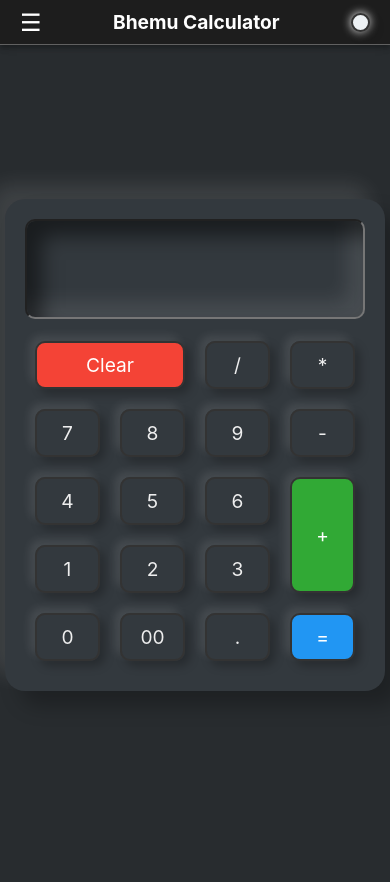
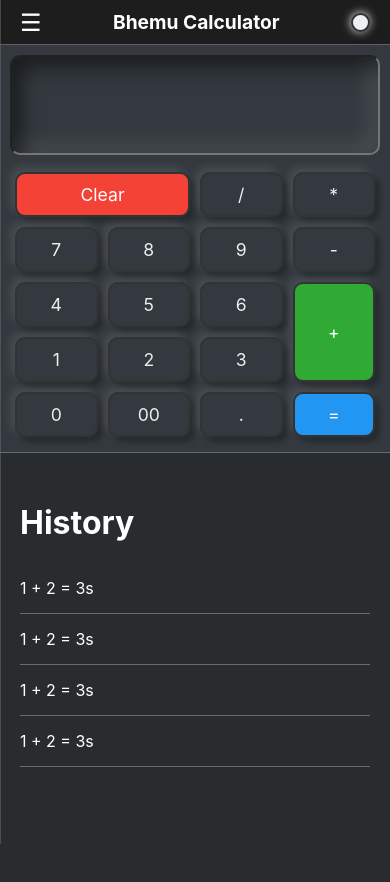
Before and after one commit to adarsh3699/Bhemu-Calculator, a React (Create React App) app: page / in a window 390 px wide. Shown: the top 882 px of the page. Before the commit the page ends 844 px from the top, so only its background shows below. Built offline with nearby package versions, Linux system fonts and the light colour scheme.

Commit message:
update url by pathname, add history section and fix   bugs and  improvement

```diff
--- a/src/App.js
+++ b/src/App.js
@@ -1,5 +1,5 @@
 import React, { useState } from 'react';
-import { useSearchParams } from 'react-router-dom';
+import { useNavigate, useLocation } from 'react-router-dom';
 
 import NavBar from './components/navBar/NavBar';
 import MenuBar from './components/menuBar/MenuBar';
@@ -45,9 +45,10 @@ const menuItems = [
 function App() {
 	const [isDarkMode, setDarkMode] = useState(true);
 	const [isMenuOpen, setIsMenuOpen] = useState(false);
-	const [searchParams, setSearchParams] = useSearchParams();
+	const navigate = useNavigate();
+	const location = useLocation();
 
-	const menuName = searchParams.get('menu') || 'calculator';
+	const menuName = location.pathname.split('/')[1] || 'calculator';
 
 	return (
 		<div className={'background ' + (isDarkMode ? 'dark' : 'light')}>
@@ -55,7 +56,7 @@ function App() {
 			<div className="pageContains">
 				<MenuBar
 					menuItems={menuItems}
-					setSearchParams={setSearchParams}
+					navigate={navigate}
 					menuName={menuName}
 					isMenuOpen={isMenuOpen}
 					setIsMenuOpen={setIsMenuOpen}
--- a/src/components/menuBar/MenuBar.js
+++ b/src/components/menuBar/MenuBar.js
@@ -2,14 +2,14 @@ import React, { useCallback, useEffect } from 'react';
 import PropTypes from 'prop-types';
 import './menuBar.css';
 
-function MenuBar({ menuItems, setSearchParams, menuName, isMenuOpen, setIsMenuOpen }) {
+function MenuBar({ menuItems, navigate, menuName, isMenuOpen, setIsMenuOpen }) {
 	const handleMenuChange = useCallback(
 		(item) => {
 			setIsMenuOpen(false); // Close menu on item click
 
-			if (menuName !== item?.menuName) setSearchParams({ menu: item?.menuName });
+			if (menuName !== item?.menuName) navigate(item?.menuName);
 		},
-		[menuName, setIsMenuOpen, setSearchParams]
+		[menuName, setIsMenuOpen, navigate]
 	);
 
 	const handleCloseMenu = (e) => {
@@ -30,11 +30,10 @@ function MenuBar({ menuItems, setSearchParams, menuName, isMenuOpen, setIsMenuOp
 		<>
 			<div className={`backdrop ${isMenuOpen ? 'open' : ''}`} onClick={handleCloseMenu}></div>
 			<div className={`menuBar ${isMenuOpen ? 'open' : ''}`}>
-				{isMenuOpen && (
-					<div className="menuToggleBar">
-						<span onClick={() => setIsMenuOpen(false)}>☰</span> Menu
-					</div>
-				)}
+				<div className="menuToggleBar">
+					<span onClick={() => setIsMenuOpen(false)}>☰</span> Menu
+				</div>
+
 				{menuItems.map(({ menuName: itemMenuName, name }, index) => (
 					<div
 						key={index}
@@ -56,7 +55,7 @@ MenuBar.propTypes = {
 			name: PropTypes.string.isRequired,
 		})
 	).isRequired,
-	setSearchParams: PropTypes.func.isRequired,
+	navigate: PropTypes.func.isRequired,
 	menuName: PropTypes.string.isRequired,
 };
 
--- a/src/components/menuBar/menuBar.css
+++ b/src/components/menuBar/menuBar.css
@@ -14,11 +14,9 @@
 
 /* Styles for the menu button */
 .menuBtn {
-	display: flex;
-	justify-content: space-between;
-	align-items: center;
 	padding: 15px 20px;
 	cursor: pointer;
+	user-select: none;
 }
 
 .menuBtn:hover,
@@ -44,7 +42,6 @@
 		position: fixed;
 		top: 0;
 		left: 0;
-		width: 300px;
 		height: 100%;
 		transform: translateX(-100%);
 		transition: transform 0.3s ease-in-out;
@@ -90,3 +87,9 @@
 		cursor: pointer;
 	}
 }
+
+@media (max-width: 500px) {
+	.menuBar {
+		min-width: 65%;
+	}
+}
--- a/src/components/screen/calculator/Calculator.js
+++ b/src/components/screen/calculator/Calculator.js
@@ -37,9 +37,9 @@ function Calculator() {
 	}, []);
 	return (
 		<div className="calculatorBg">
-			<div className="calculator">
-				<div className="buttons">
-					<input type="text" id="value" value={value} onChange={handleInputChange} />
+			<div className="left">
+				<div className="calculator">
+					<input type="text" id="value" value={value} onChange={handleInputChange} autoComplete="off" />
 					<span onClick={handleClearBtn} id="clear">
 						Clear
 					</span>
@@ -66,6 +66,13 @@ function Calculator() {
 					</span>
 				</div>
 			</div>
+			<div className="calcHistory right">
+				<h1>History</h1>
+				<div className="historyList">1 + 2 = 3s</div>
+				<div className="historyList">1 + 2 = 3s</div>
+				<div className="historyList">1 + 2 = 3s</div>
+				<div className="historyList">1 + 2 = 3s</div>
+			</div>
 		</div>
 	);
 }
--- a/src/components/screen/calculator/calculator.css
+++ b/src/components/screen/calculator/calculator.css
@@ -5,40 +5,47 @@
 	width: 100%;
 }
 
-.calculator {
-	width: 340px;
-	padding: 20px;
-	border-radius: 20px;
-	box-shadow: 15px 15px 20px rgba(0, 0, 0, 0.1), -15px -15px 20px #fffb;
-	height: fit-content;
+.left {
+	width: 70%;
+	height: 100%;
+	display: flex;
+	align-items: center;
+	justify-content: center;
+	border-right: thin solid rgba(255, 255, 255, 0.3);
 }
 
-.calculator .buttons {
+.calculator {
 	display: grid;
+	background: #33393e;
+	padding: 20px;
+	border-radius: 10px;
+	box-sizing: border-box;
 }
 
-.calculator .buttons #value {
+.calculator #value {
 	grid-column: span 4;
-	user-select: none;
 	overflow: none;
 	width: 100%;
 	box-sizing: border-box;
 	text-align: end;
-	color: #5166d6;
 	height: 100px;
 	line-height: 100px;
-	box-shadow: inset 5px 5px 10px rgba(0, 0, 0, 0.1), inset -5px -5px 20px #fff;
-
 	border-radius: 10px;
 	margin-bottom: 12px;
 	padding: 0 20px;
+	box-sizing: border-box;
 	font-size: 2em;
 	font-weight: 500;
+	background: #33393e;
+	color: #eee;
+	box-shadow: inset 10px 10px 20px rgba(0, 0, 0, 0.5), inset -10px -10px 20px rgba(255, 255, 255, 0.1);
+	outline: unset;
 }
 
-.calculator .buttons span {
-	padding: 10px;
-	box-shadow: 5px 5px 10px rgba(0, 0, 0, 0.1), -5px -5px 20px #fff;
+.calculator span {
+	padding: 15px;
+	box-sizing: border-box;
+	box-shadow: 5px 5px 5px rgba(0, 0, 0, 0.25), -5px -5px 5px rgba(255, 255, 255, 0.1);
 	margin: 10px;
 	border-radius: 10px;
 	cursor: pointer;
@@ -48,73 +55,119 @@
 	justify-content: center;
 	align-items: center;
 	font-size: 1.2em;
-	color: #666;
-	border: 2px solid #bad6eb;
-	box-shadow: 5px 5px 10px rgba(0, 0, 0, 0.1), -5px -5px 10px #fff;
+	border: 2px solid #333;
+	color: #eee;
 }
 
-.calculator .buttons span:active {
-	box-shadow: inset 5px 5px 10px rgba(0, 0, 0, 0.1), inset -5px -5px 10px #fff;
+.calculator span:active {
+	box-shadow: inset 5px 5px 10px rgba(0, 0, 0, 0.25), inset -5px -5px 10px rgba(255, 255, 255, 0.1);
+
 	color: #f44336;
 }
 
-.calculator .buttons span#clear {
+.calculator span#clear {
 	grid-column: span 2;
 	background-color: #f44336;
 	color: #fff;
 	border: 2px solid #edf1f4;
 }
 
-.calculator .buttons span#plus {
+.calculator span#plus {
 	grid-row: span 2;
 	background-color: #31a935;
 	color: #fff;
 	border: 2px solid #edf1f4;
 }
 
-.calculator .buttons span#equal {
+.calculator span#equal {
 	grid-row: span 2;
 	background-color: #2196f3;
 	color: #fff;
 	border: 2px solid #edf1f4;
 }
 
-.calculator .buttons span#clear:active,
-.calculator .buttons span#plus:active,
-.calculator .buttons span#equal:active {
+.calculator span#clear:active,
+.calculator span#plus:active,
+.calculator span#equal:active {
+	box-shadow: inset 5px 5px 10px rgba(0, 0, 0, 0.1);
+}
+
+.right {
+	width: 30%;
+	height: 100%;
+	padding: 0 20px;
+	box-sizing: border-box;
+}
+
+.historyList {
+	padding: 15px 0;
+	border-bottom: thin solid rgba(255, 255, 255, 0.3);
+}
+
+/* -----------------dark mode----------------- */
+
+.light .calculator {
+	background: #b6b6b6;
+}
+
+.light .calculator #value {
+	color: black;
+	box-shadow: inset 5px 5px 10px rgba(0, 0, 0, 0.1), inset -5px -5px 20px #d4d4d4;
+	background-color: #f1f1f1;
+}
+
+.light .calculator span {
+	color: #666;
+	border: 2px solid #bad6eb;
+	box-shadow: 5px 5px 10px rgba(0, 0, 0, 0.1), -5px -5px 10px #f1f1f1;
+}
+
+.light .calculator span:active {
+	box-shadow: inset 5px 5px 10px rgba(0, 0, 0, 0.1), inset -5px -5px 10px #fff;
+}
+
+.dark .calculator span#clear,
+.dark .calculator span#plus,
+.dark .calculator span#equal {
+	border: solid 2px #333;
+}
+
+.light .calculator span#clear:active,
+.light .calculator span#plus:active,
+.light .calculator span#equal:active {
 	box-shadow: 5px 5px 10px rgba(0, 0, 0, 0.1), -5px -5px 10px #fff, inset 5px 5px 10px rgba(0, 0, 0, 0.1);
 }
 
-/* -------dark mode------- */
-.dark .calculator {
-	background: #33393e;
-	box-shadow: 15px 15px 20px rgba(0, 0, 0, 0.25), -15px -15px 20px rgba(255, 255, 255, 0.1);
+@media screen and (max-width: 900px) {
+	.calculatorBg {
+		display: block;
+	}
+	.left {
+		width: 100%;
+		height: unset;
+		border-right: unset;
+		border-bottom: thin solid rgba(255, 255, 255, 0.3);
+		display: block;
+		margin-bottom: 50px;
 	}
 
-.dark .calculator .buttons #value {
-	background: #33393e;
-	color: #eee;
-	box-shadow: inset 15px 15px 20px rgba(0, 0, 0, 0.5), inset -15px -15px 20px rgba(255, 255, 255, 0.1);
+	.right {
+		width: 100%;
 	}
 
-.dark .calculator .buttons span {
-	color: #eee;
-	border: 2px solid #333;
-	box-shadow: 5px 5px 10px rgba(0, 0, 0, 0.25), -5px -5px 10px rgba(255, 255, 255, 0.1);
+	.calculator {
+		border-radius: unset;
+		padding: 10px;
+		/* margin-top: 50px; */
 	}
 
-.dark .calculator .buttons span:active {
-	box-shadow: inset 5px 5px 10px rgba(0, 0, 0, 0.25), inset -5px -5px 10px rgba(255, 255, 255, 0.1);
+	.calculator span {
+		padding: 10px;
+		font-size: 1.1em;
+		margin: 5px;
 	}
 
-.dark .calculator .buttons span#clear,
-.dark .calculator .buttons span#plus,
-.dark .calculator .buttons span#equal {
-	border: solid 2px #333;
+	.dark .calculator span {
+		box-shadow: 5px 5px 5px rgba(0, 0, 0, 0.25), -5px -5px 10px rgba(255, 255, 255, 0.1);
 	}
-
-.dark .calculator .buttons span#clear:active,
-.dark .calculator .buttons span#plus:active,
-.dark .calculator .buttons span#equal:active {
-	box-shadow: inset 5px 5px 10px rgba(0, 0, 0, 0.1);
 }
```
Lines whose indentation alone changed are shown as unchanged.
